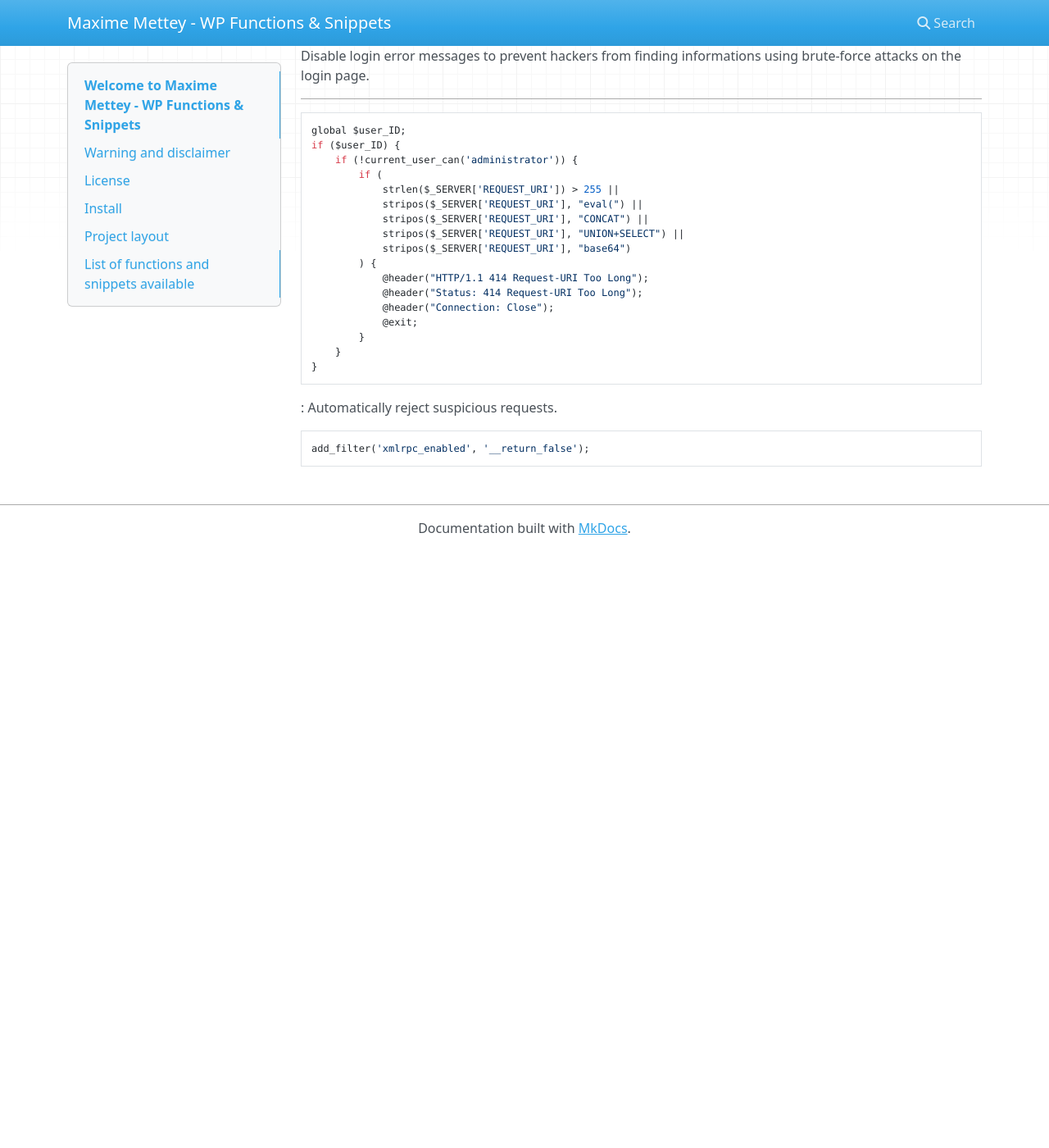
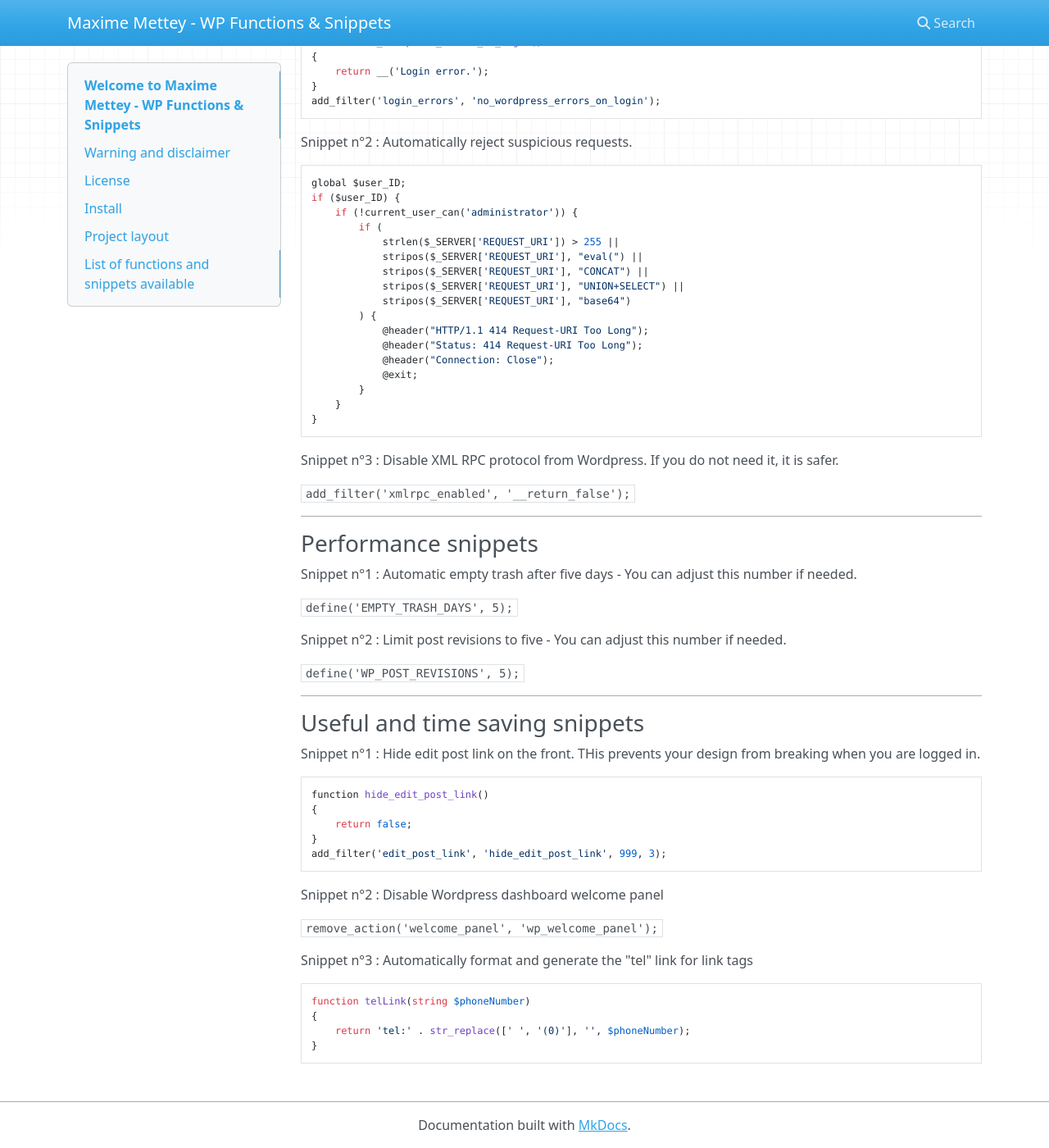
Before and after one commit to MaximeMettey/MaximeMettey-WP-Functions, an MkDocs documentation site: the page built from docs/index.md, in a window 1280 px wide and 1400 px high, scrolled down 881 px. Shown: the whole window at 82% size. Built offline with MkDocs 1.6.1, drawn with Linux system fonts in a browser that asks for light colours; nearby versions of some CDN libraries; before the commit the page ends 1553 px from its top, so only the background shows below that; some of the changed text lies outside the part shown.

Commit message:
Add some documentation

````diff
--- a/docs/index.md
+++ b/docs/index.md
@@ -27,6 +27,10 @@ GNU GPL
 
 ## List of functions and snippets available
 
+### Security snippets
+
+Snippet n°1 : Disable login error messages to prevent hackers from finding informations using brute-force attacks on the login page.
+
 ```
 function no_wordpress_errors_on_login()
 {
@@ -35,9 +39,7 @@ function no_wordpress_errors_on_login()
 add_filter('login_errors', 'no_wordpress_errors_on_login');
 ```
 
-Disable login error messages to prevent hackers from finding informations using brute-force attacks on the login page.
-
----
+Snippet n°2 : Automatically reject suspicious requests.
 
 ```
 global $user_ID;
@@ -58,8 +60,46 @@ if ($user_ID) {
     }
 }
 ```
-: Automatically reject suspicious requests.
+
+Snippet n°3 : Disable XML RPC protocol from Wordpress. If you do not need it, it is safer.
+
+`add_filter('xmlrpc_enabled', '__return_false');`
+
+---
+
+### Performance snippets
+
+Snippet n°1 : Automatic empty trash after five days - You can adjust this number if needed.
+
+`define('EMPTY_TRASH_DAYS', 5);`
+
+Snippet n°2 : Limit post revisions to five - You can adjust this number if needed.
+
+`define('WP_POST_REVISIONS', 5);`
+
+---
+
+### Useful and time saving snippets
+
+Snippet n°1 : Hide edit post link on the front. THis prevents your design from breaking when you are logged in.
 
 ```
-add_filter('xmlrpc_enabled', '__return_false');
+function hide_edit_post_link()
+{
+    return false;
+}
+add_filter('edit_post_link', 'hide_edit_post_link', 999, 3);
 ```
+
+Snippet n°2 : Disable Wordpress dashboard welcome panel
+
+`remove_action('welcome_panel', 'wp_welcome_panel');`
+
+Snippet n°3 : Automatically format and generate the "tel" link for link tags
+
+```
+function telLink(string $phoneNumber)
+{
+    return 'tel:' . str_replace([' ', '(0)'], '', $phoneNumber);
+}
+```
````
Also changed, not shown: 1 other file.
